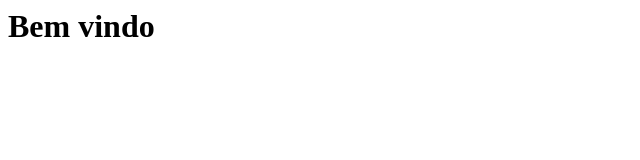
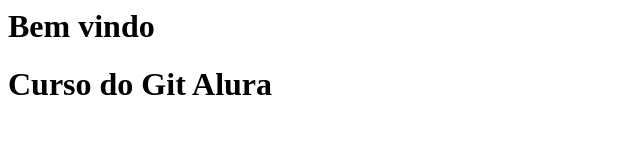
Before and after one commit to marcelolimabh/curso-git, a plain HTML site: page index.html in a window 1280 px wide. Shown: the whole page, without its empty margins (0-640 px from the left). Drawn offline with Linux system fonts and the light colour scheme.

Commit message:
Commit interativo

```diff
--- a/index.html
+++ b/index.html
@@ -3,5 +3,7 @@
 	<h1> Bem vindo</h1>
 </head>
 
-<body></body>
+<body>
+<h1>Curso do Git Alura</h1>
+</body>
 </html>
```
